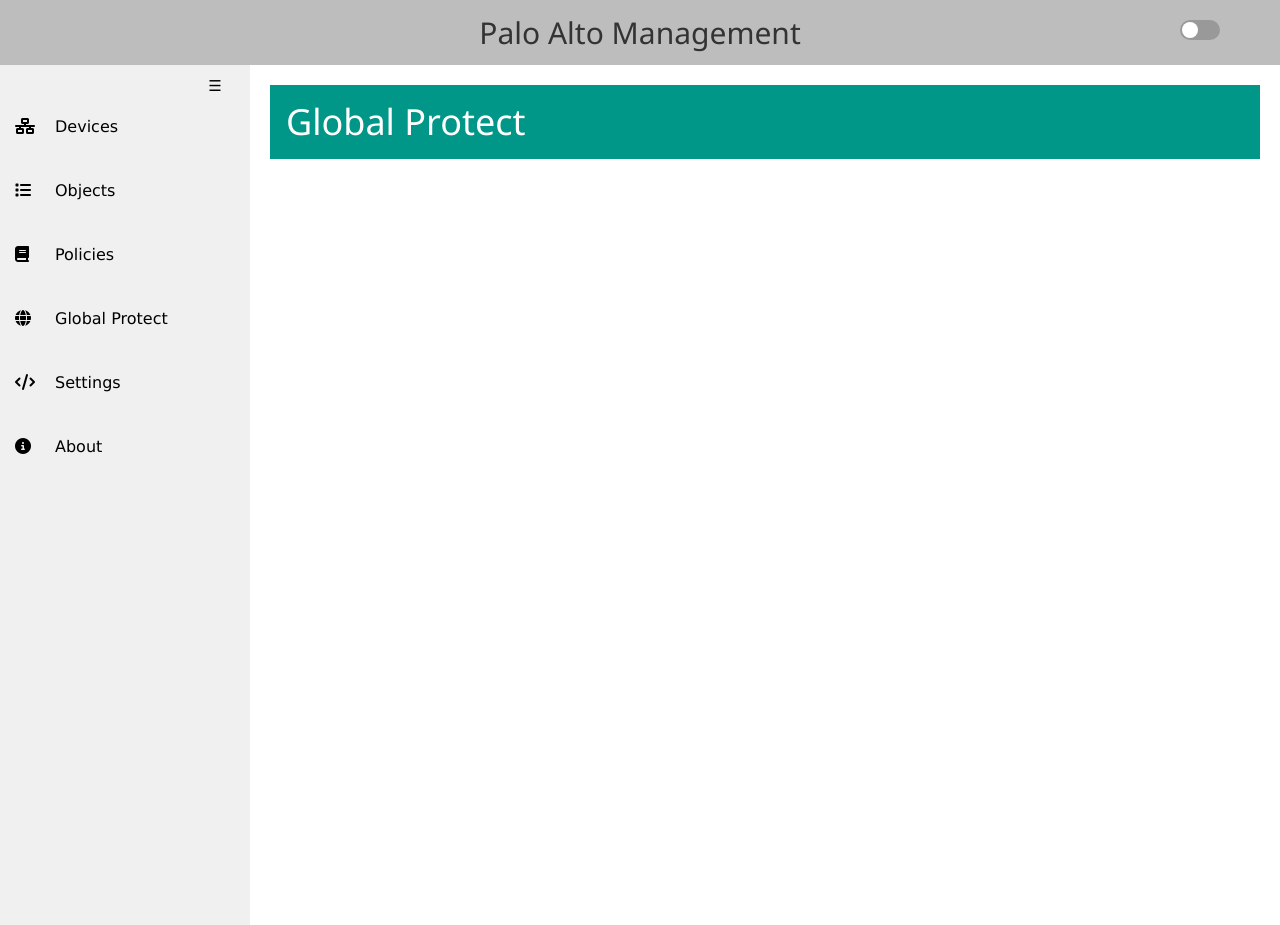
After one commit to LukeRoberson/Palo-Alto-Front-End, a Flask app: page /globalprotect in a window 1280 px wide. The commit adds this page. Run offline with Flask 3, Linux system fonts and the light colour scheme; data that the repository does not hold is empty; parts of the project's set-up code (start-up, migrations or seed data) failed here and were passed over.

Commit message:
Added a dummy global protect page Added a confirmation dialog for deleting devices

```diff
--- a/main.py
+++ b/main.py
@@ -16,6 +16,7 @@ from webroutes import (
     DevicesView,
     ObjectsView,
     PoliciesView,
+    GlobalProtectView,
     SettingsView,
     SaveAzureView,
     SaveSqlView,
@@ -116,6 +117,12 @@ app.add_url_rule(
 app.add_url_rule(
     '/policies',
     view_func=PoliciesView.as_view('policies')
+)
+
+# Global Protect page
+app.add_url_rule(
+    '/globalprotect',
+    view_func=GlobalProtectView.as_view('globalprotect')
 )
 
 # Settings page
--- a/static/js/devices.js
+++ b/static/js/devices.js
@@ -6,12 +6,14 @@
     - Edit sites and devices
     - Download configuration files
     - Add sites and devices
+    - Show a confirmation modal before deleting
 
     Modal list:
     - Add Device modal
     - Add Site modal
     - Edit Device modal
     - Edit Site modal
+    - Confirm modal
 */
 
 // Get modals as variables
@@ -74,6 +76,18 @@ document.addEventListener('DOMContentLoaded', function() {                  // A
     collapsibleHeaders.forEach(function(header) {
         header.addEventListener('click', toggleCollapsibleContent);
     });
+});
+
+document.getElementById('confirmDelete').addEventListener('click', function() {     // Event listener for the 'Delete' button inside the confirm modal
+    const objectId = this.getAttribute('data-object-id');
+    const deleteUrl = this.getAttribute('data-delete-url');
+
+    handleDelete(deleteUrl, objectId);
+    closeConfirmModal();
+});
+
+document.getElementById('confirmCancel').addEventListener('click', function() {     // Event listener for the 'Cancel' button inside the confirm modal
+    closeConfirmModal();
 });
 
 
@@ -189,21 +203,55 @@ function closeModal() {
 
 
 /**
- * Unified function for delete buttons (for sites and devices)
- * This is called for each button to set up the event listener
- *
- * @param {string} selector - The CSS selector (targets the buttons based on CSS class)
- * @param {string} deleteUrl - The URL to send the delete request to
- * @returns {void}
+ * Function to set up delete buttons with a confirmation modal
+ * @param {*} selector
+ * @param {*} deleteUrl
  */
 function setupDeleteButton(selector, deleteUrl) {
-    // Select all buttons with the given CSS selector, and loop through them
+    // Attach event listener to each delete button
     document.querySelectorAll(selector).forEach(button => {
-        // Add an event listener to each button
         button.addEventListener('click', function(event) {
-            // Devices and sites have 'data-id' attributes
+            // Get the objectId from the button's data-id attribute (the thing we want to delete)
             var objectId = event.currentTarget.getAttribute(`data-id`);
 
+            // Show the confirmation modal
+            showConfirmModal(objectId, deleteUrl);
+        });
+    });
+}
+
+
+/**
+ * Show the confirmation modal for deleting a site or device
+ * @param {*} objectId
+ * @param {*} deleteUrl
+ */
+function showConfirmModal(objectId, deleteUrl) {
+    // Display the modal
+    document.getElementById('confirmModal').style.display = 'block';
+
+    // Set objectId and deleteUrl as attributes of the confirm delete button
+    // These are the details we need to delete the object
+    const confirmDeleteButton = document.getElementById('confirmDelete');
+    confirmDeleteButton.setAttribute('data-object-id', objectId);
+    confirmDeleteButton.setAttribute('data-delete-url', deleteUrl);
+}
+
+
+/**
+ * Close the modal when needed
+ */
+function closeConfirmModal() {
+    document.getElementById('confirmModal').style.display = 'none';
+}
+
+
+/**
+ * Function to handle the delete operation for sites and devices
+ * @param {*} deleteUrl
+ * @param {*} objectId
+ */
+function handleDelete(deleteUrl, objectId) {
     // Show loading spinner
     document.getElementById('loadingSpinner').style.display = 'block';
 
@@ -215,8 +263,6 @@ function setupDeleteButton(selector, deleteUrl) {
         },
         body: JSON.stringify({ objectId }),
     })
-
-            // Parse the response and display a notification
     .then(response => response.json())
     .then(data => {
         // Hide loading spinner when the response is received
@@ -239,9 +285,7 @@ function setupDeleteButton(selector, deleteUrl) {
     .catch(error => {
         // Hide loading spinner when the response is received
         document.getElementById('loadingSpinner').style.display = 'none';
-                console.error('Error:', error)
-            });
-        });
+        console.error('Error:', error);
     });
 }
 
--- a/templates/base.html
+++ b/templates/base.html
@@ -53,13 +53,19 @@
             </div>
             <div class="nav-item">
                 <a href="/policies">
-                    <span class="nav-icon"><i class="fas fa-code"></i></span>
+                    <span class="nav-icon"><i class="fas fa-book"></i></span>
                     <span class="nav-text">Policies</div>
                 </a>
             </div>
             <div class="nav-item">
+                <a href="/globalprotect">
+                    <span class="nav-icon"><i class="fas fa-globe"></i></span>
+                    <span class="nav-text">Global Protect</div>
+                </a>
+            </div>
+            <div class="nav-item">
                 <a href="/settings">
-                    <span class="nav-icon"><i class="fas fa-cogs"></i></span>
+                    <span class="nav-icon"><i class="fas fa-code"></i></span>
                     <span class="nav-text">Settings</div>
                 </a>
             </div>
--- /dev/null
+++ b/templates/gp.html
@@ -0,0 +1,9 @@
+{% extends "base.html" %}
+
+{% block content %}
+
+<header class="w3-container w3-teal">
+    <h1>Global Protect</h1>
+</header>
+
+{% endblock %}
--- a/webroutes.py
+++ b/webroutes.py
@@ -138,6 +138,28 @@ class PoliciesView(MethodView):
         '''
 
         return render_template('policies.html')
+
+
+class GlobalProtectView(MethodView):
+    '''
+    GlobalProtectView class to display the Global Protect
+        page of the web application.
+
+    Methods:
+        get: Get method to render the policies page of the web application.
+    '''
+
+    def get(
+        self
+    ) -> render_template:
+        '''
+        Get method to render the global protect page of the web application.
+
+        Returns:
+            render_template: The rendered policies page of the web application.
+        '''
+
+        return render_template('gp.html')
 
 
 class SettingsView(MethodView):
```
Also changed, not shown: templates/devices.html (+14 -0 lines). Lines whose indentation alone changed are shown as unchanged.
